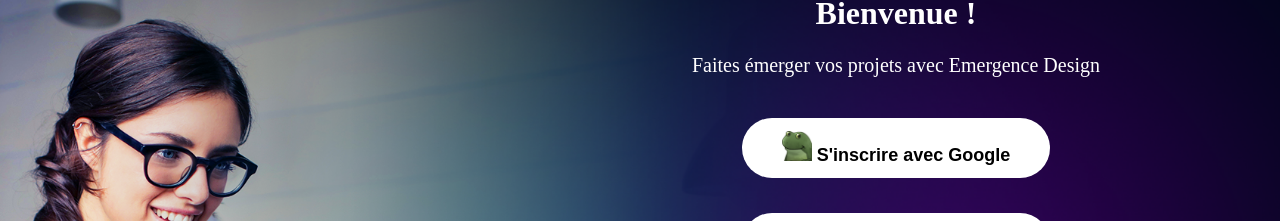
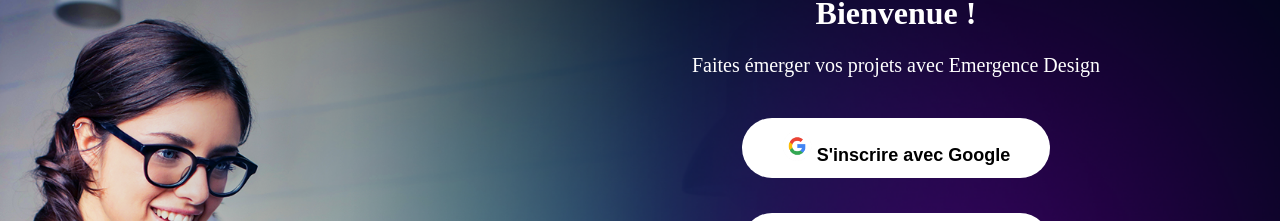
Before and after one commit to Svvmy/projet-emergence, a React (Create React App) app in the folder emergence/: page / in a window 1280 px wide. Shown: the part 110-331 px from the top of the page. Built offline with nearby package versions, Linux system fonts and the light colour scheme.

Commit message:
auth css

```diff
--- a/emergence/src/components/Auth/Authentification.css
+++ b/emergence/src/components/Auth/Authentification.css
@@ -1,6 +1,8 @@
 img{
     width: 30px;
     height: 30px;
+    align-items: center;
+    justify-content: center;
 }
 
 .div{
--- a/emergence/src/components/Auth/Authentification.jsx
+++ b/emergence/src/components/Auth/Authentification.jsx
@@ -1,6 +1,6 @@
 import React from 'react'
 import "./Authentification.css"
-import frog from './froge.png'
+import google from './logoGoogle.png'
 
 
 export default function Authentification() {
@@ -22,7 +22,7 @@ export default function Authentification() {
           </div>
 
           <div className='divBtnList'>
-              <button><img src={frog} alt="img"/> S'inscrire avec Google </button>
+              <button><img src={google} alt="img"/> S'inscrire avec Google </button>
               <button> S'inscrire avec Apple </button>
               <button> S'inscrire avec un e-mail </button>
               <label className='text'> Vous avez déjà un compte ?</label>
```
